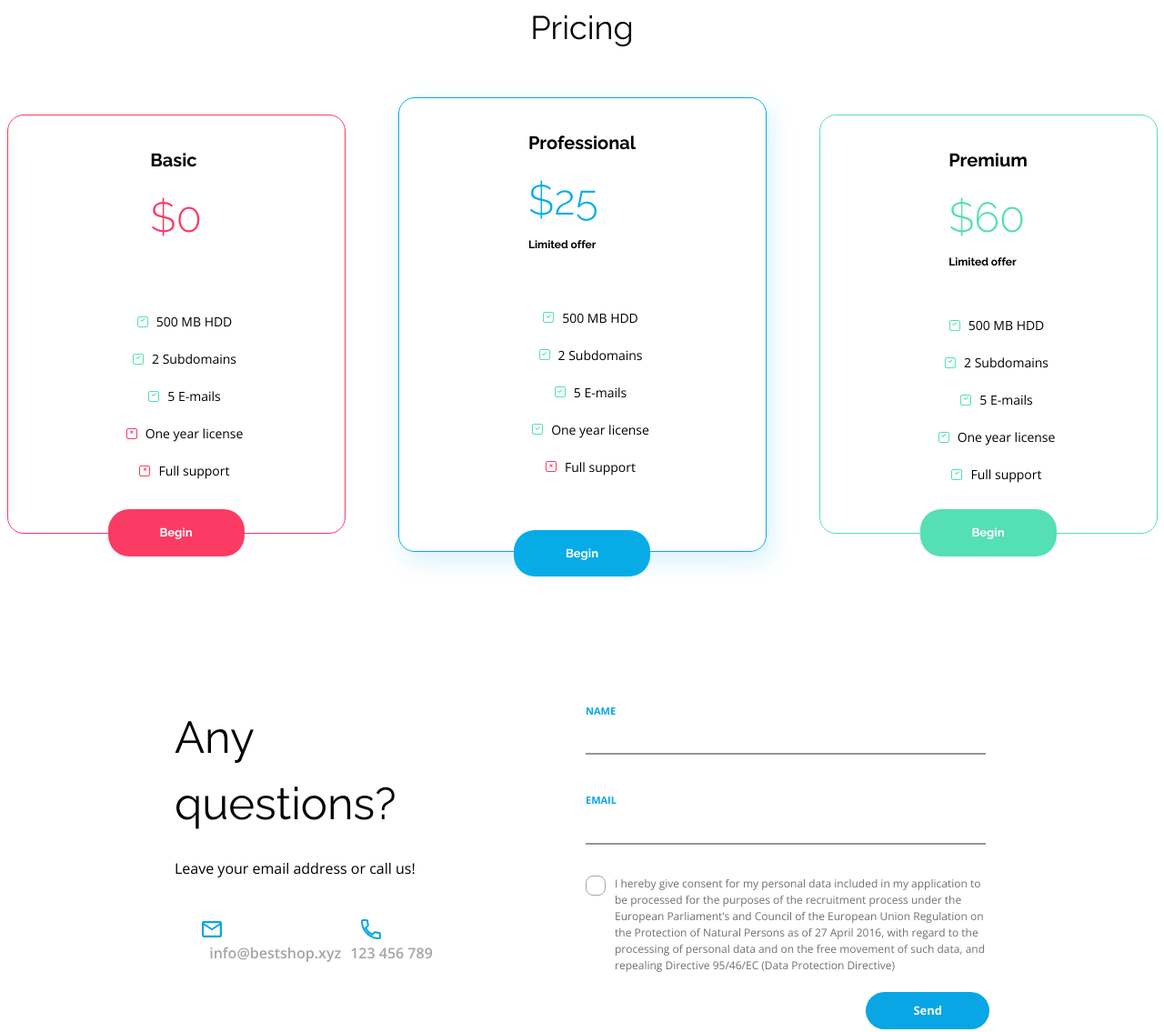
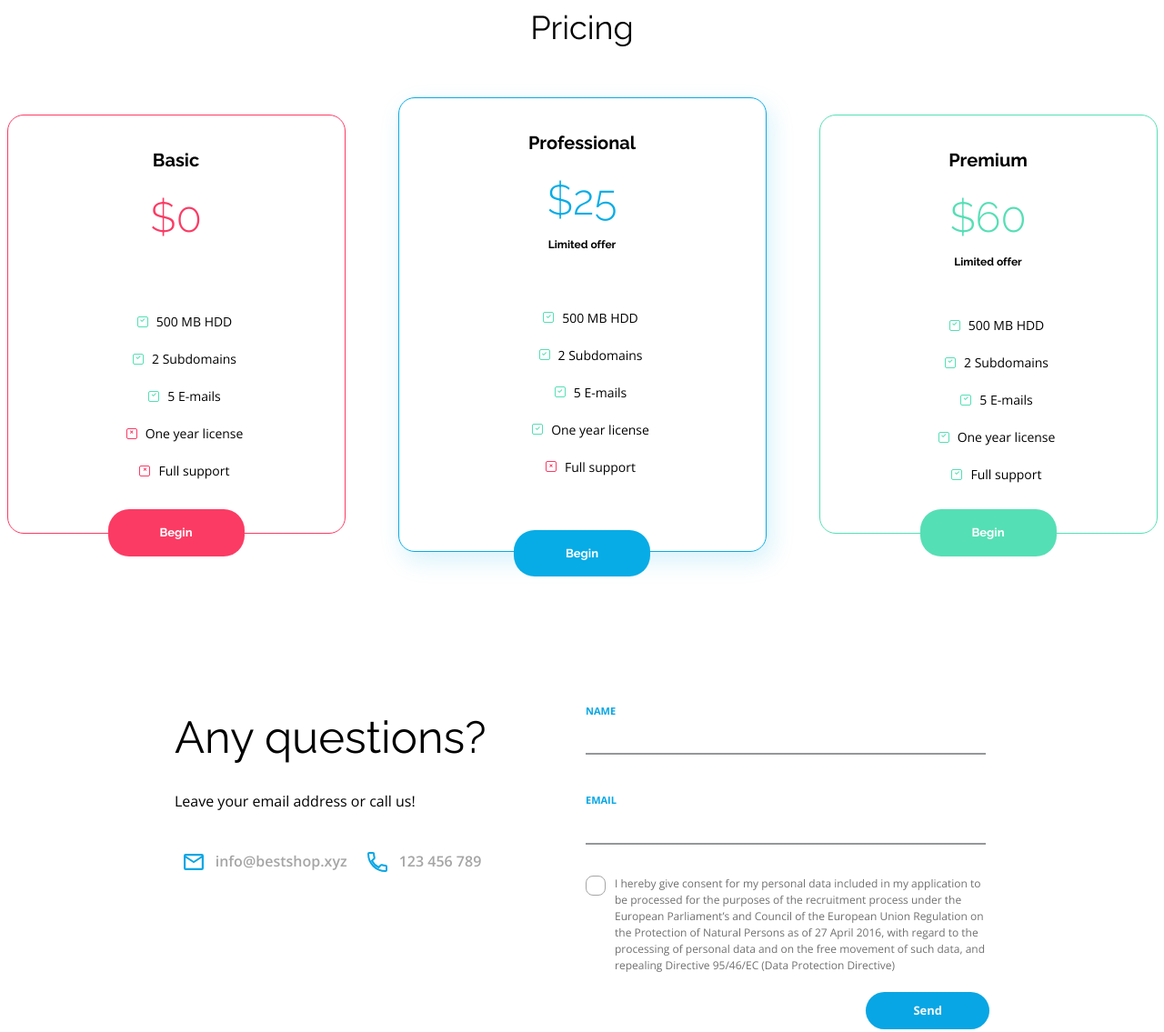
Before and after one commit to PiotrSierant/BestShop, a website: page index.html in a window 1280 px wide. Shown: the part 2948-4083 px from the top of the page at 91% size. Drawn offline with nearby package versions, Linux system fonts and the light colour scheme.

Commit message:
end mobile version

```diff
--- a/scss/main.scss
+++ b/scss/main.scss
@@ -601,6 +601,13 @@
   transform: translateX(-50%);
   text-decoration: none;
 }
+.pricing__container__box_mobile {
+  display: flex;
+  flex-direction: column;
+  justify-content: center;
+  align-items: center;
+  position: relative;
+}
 .contact {
   display: flex;
   justify-content: center;
@@ -616,7 +623,7 @@
   }
 }
 .left__section__contact {
-  width: 312px;
+  width: 345px;
 }
 .right__section__contact {
   form {
@@ -624,6 +631,9 @@
     flex-direction: column;
     width: auto;
   }
+}
+.container__info {
+  display: flex;
 }
 .contact__title {
   font-size: $font-size-h2;
@@ -1108,7 +1118,6 @@
     width: 100%;
     padding-top: 100px;
     margin-bottom: 53px;
-
     .container {
       display: flex;
       align-items: center;
@@ -1144,7 +1153,6 @@
     padding-top: 25px;
     padding-bottom: 50px;
     flex-direction: row;
-
     &:nth-child(1) {
       border: 1px solid $box-color-pink;
 
@@ -1250,6 +1258,7 @@
     flex-direction: column;
     justify-content: center;
     align-items: center;
+    position: relative;
   }
   .pricing__box__title {
     font-weight: $font-bold;
@@ -1333,6 +1342,9 @@
       flex-direction: column;
     }
   }
+  .left__section__contact {
+    width: 100%;
+  }
   .contact__title {
     font-size: 40px;
     font-weight: $font-regular;
```
Also changed, not shown: index.html (+1 -1 lines), css/main.css, 1 other file.
